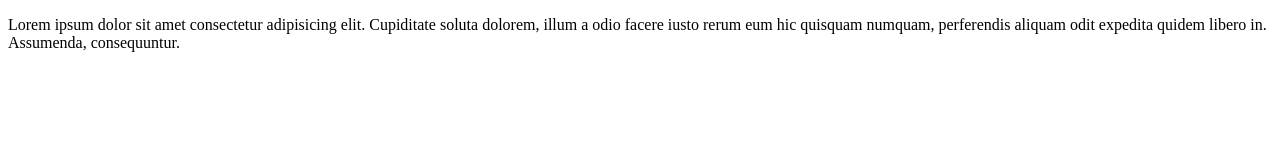
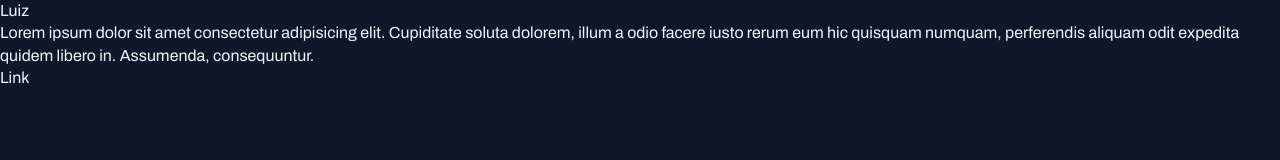
Before and after one commit to luizfpinto94/portal-de-noticiais, a plain HTML site: page index.html in a window 1280 px wide. Drawn offline with Linux system fonts and the light colour scheme.

Commit message:
feat: Imortando fonts do Google e aplicando a página

```diff
--- a/index.html
+++ b/index.html
@@ -5,8 +5,13 @@
     <meta name="viewport" content="width=device-width, initial-scale=1.0">
     <title>Portal de notícias</title>
     <link rel="stylesheet" href="styles/index.css">
+    <link rel="preconnect" href="https://fonts.googleapis.com">
+    <link rel="preconnect" href="https://fonts.gstatic.com" crossorigin>
+    <link href="https://fonts.googleapis.com/css2?family=Archivo:ital,wght@0,100..900;1,100..900&display=swap" rel="stylesheet">
 </head>
 <body>
+    <h1>Luiz</h1>
     <p>Lorem ipsum dolor sit amet consectetur adipisicing elit. Cupiditate soluta dolorem, illum a odio facere iusto rerum eum hic quisquam numquam, perferendis aliquam odit expedita quidem libero in. Assumenda, consequuntur.</p>
+    <a href="#">Link</a>
 </body>
 </html>
--- a/styles/global.css
+++ b/styles/global.css
@@ -0,0 +1,46 @@
+* {
+    box-sizing: border-box;
+    margin: 0;
+    padding: 0;
+}
+
+:root {
+    /* Product */
+    --brand-color-light: #60A5FA;
+    --brand-color-dark: #1D4ED8;
+
+    /* Base */
+    --bg-color: #0F172A;
+    --stroke-color: #1E293B;
+
+    /* Text */
+    --text-color-primary: #F1F5F9;
+    --text-color-secondary: #CBD5E1;
+
+    --font-family: "Archivo", sans-serif;
+    --h1: 900 24px/135% var(--font-family);
+    --h2: 900 16px/140% 900 var(--font-family);
+    --h3: 900 14px/140% var(--font-family);
+    --text-span: 600 14px/145% var(--font-family);
+    --text: 400 16px/140% var(--font-family);
+    --text-sm: 400 14px/160% var(--font-family);
+}
+
+body {
+    font: var(--text);
+    background-color: var(--bg-color);
+    color: var(--text-color-primary);
+}
+
+h1, h2, h3 {
+    font: inherit;
+}
+
+a {
+    color: inherit;
+    text-decoration: none;
+}
+
+a:hover {
+    color: var(--brand-color-light);
+}
--- a/styles/index.css
+++ b/styles/index.css
@@ -0,0 +1 @@
+@import url("global.css");
```
